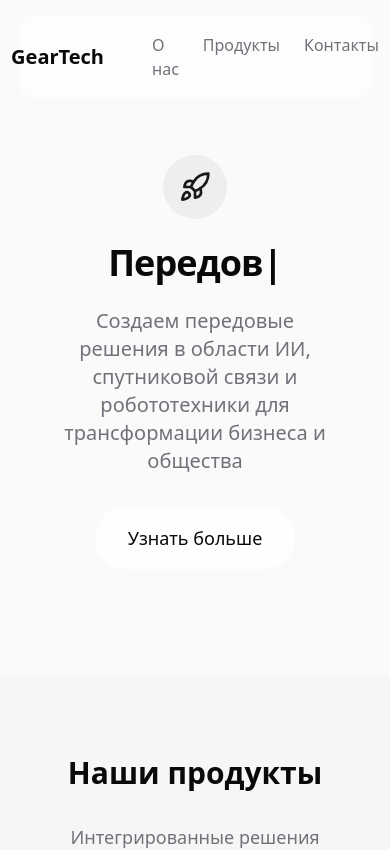
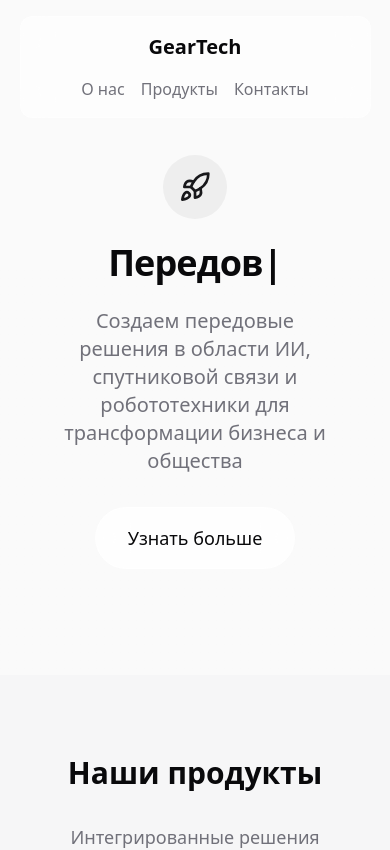
Before and after one commit to dm-vev/gearconnect-innovation, a React (Vite) app: page / in a window 390 px wide. Shown: the top 850 px of the page. Built offline with nearby package versions, Linux system fonts and the light colour scheme.

Commit message:
Fix mobile layout issues
Addresses text overflow and layout problems on mobile devices.

```diff
--- a/src/pages/Index.tsx
+++ b/src/pages/Index.tsx
@@ -86,10 +86,10 @@ const Index = () => {
   return (
     <div className="min-h-screen">
       <header className="fixed top-0 left-0 right-0 z-50 flex justify-center">
-        <nav className="glass mx-auto mt-4 px-8 py-4 rounded-lg bg-white/60 w-[90%]">
-          <div className="flex items-center justify-center gap-12">
+        <nav className="glass mx-auto mt-4 px-4 sm:px-8 py-4 rounded-lg bg-white/60 w-[90%]">
+          <div className="flex flex-col sm:flex-row items-center justify-center gap-4 sm:gap-12">
             <div className="text-xl font-bold">GearTech</div>
-            <div className="flex gap-6">
+            <div className="flex flex-wrap justify-center gap-4 sm:gap-6">
               <a href="#" className="text-muted-foreground hover:text-foreground transition-colors">О нас</a>
               <a href="#" className="text-muted-foreground hover:text-foreground transition-colors">Продукты</a>
               <a href="#" className="text-muted-foreground hover:text-foreground transition-colors">Контакты</a>
```
